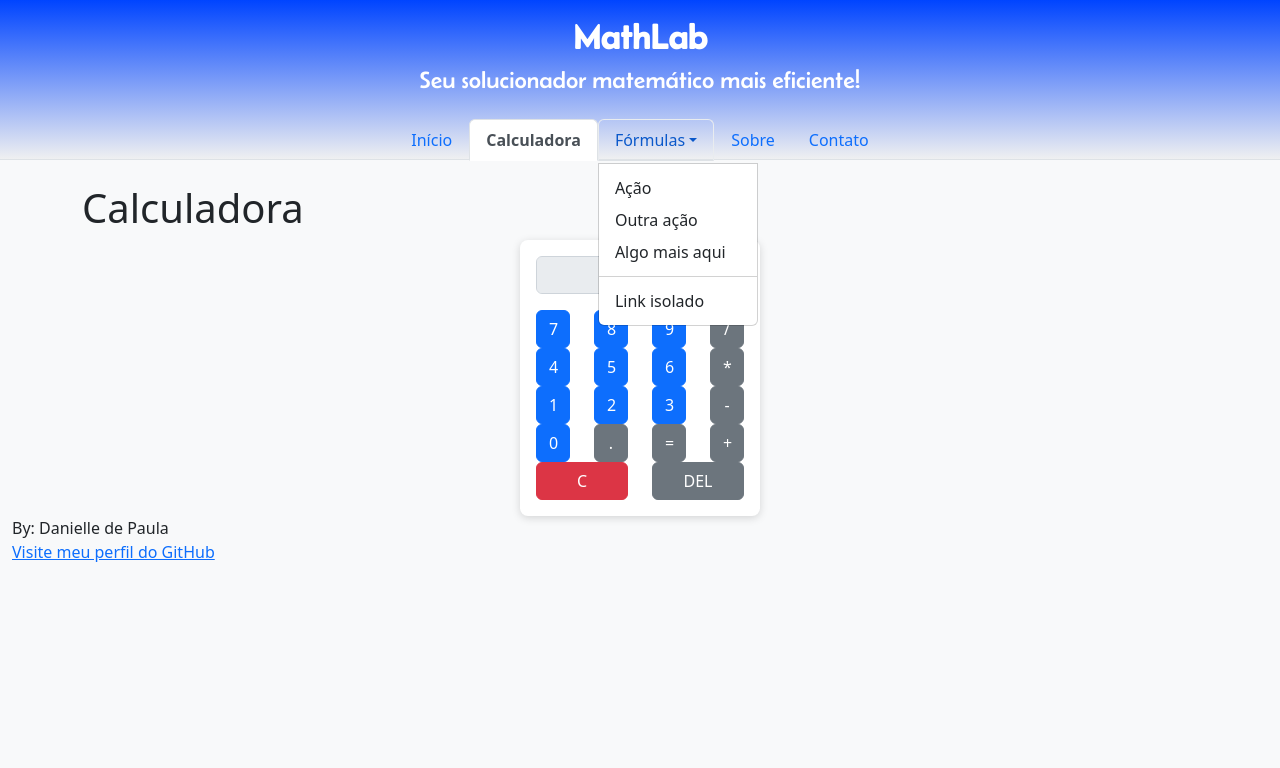
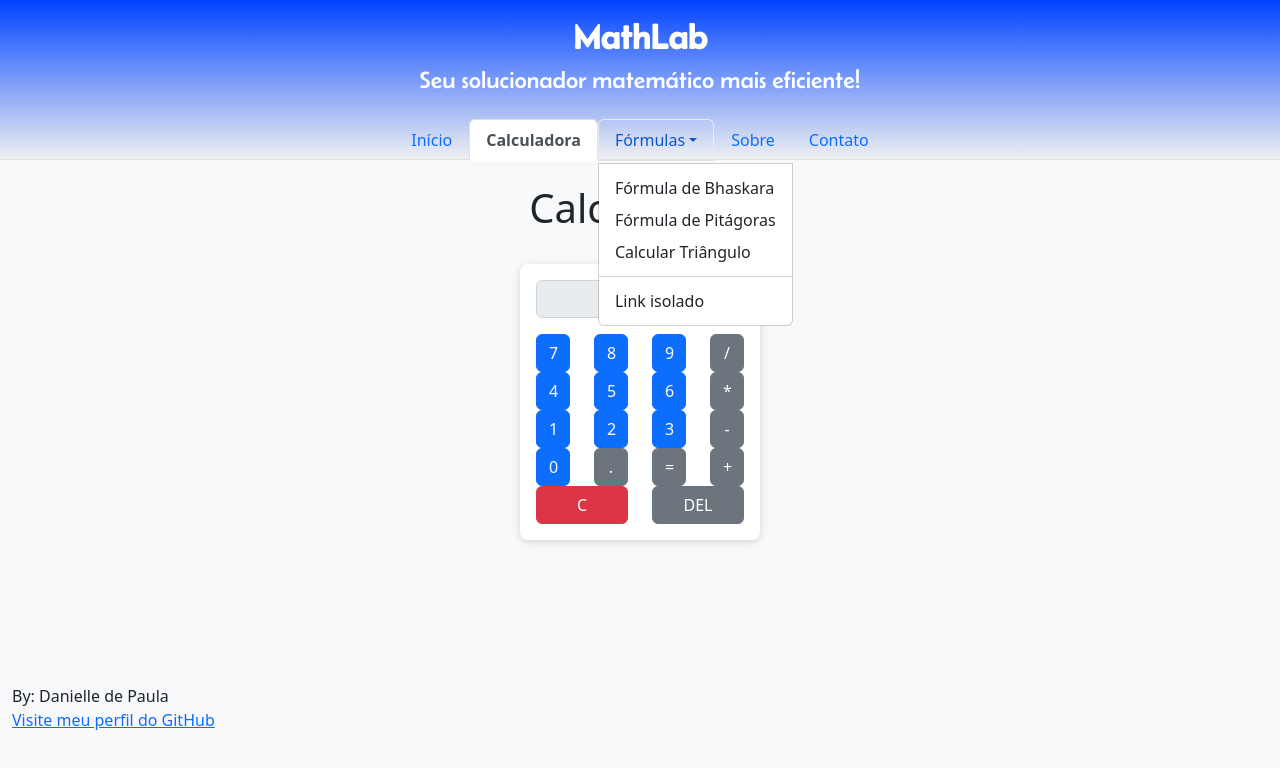
Before and after one commit to Daniiizita/mathlab, a website: page pages/calculadora.html in a window 1280 px wide. Both pictures are taken after a click on the button "Fórmulas". Drawn offline with nearby package versions, Linux system fonts and the light colour scheme.

Commit message:
paginas index e calculadora completas

```diff
--- a/pages/calculadora.html
+++ b/pages/calculadora.html
@@ -31,19 +31,19 @@
                 <li class="col-sm p-0 nav-item dropdown">
                   <a class="nav-link dropdown-toggle" data-bs-toggle="dropdown" href="#" role="button" aria-haspopup="true" aria-expanded="false">Fórmulas</a>
                   <div class="dropdown-menu">
-                    <a class="dropdown-item" href="#">Ação</a>
-                    <a class="dropdown-item" href="#">Outra ação</a>
-                    <a class="dropdown-item" href="#">Algo mais aqui</a>
+                    <a class="dropdown-item" href="./formulas/bhaskara.html">Fórmula de Bhaskara</a>
+                    <a class="dropdown-item" href="./formulas/pitagoras.html">Fórmula de Pitágoras</a>
+                    <a class="dropdown-item" href="./formulas/triangulo.html">Calcular Triângulo</a> <!-- aqui serão as formulas de seno cosseno e tangente com a imagem de uma tabela dentro-->
                     <div class="dropdown-divider"></div>
                     <a class="dropdown-item" href="#">Link isolado</a>
                   </div>
                 </li>
 
                 <li class="col-sm p-0">
-                  <a class="nav-link" href="pages/sobre.html">Sobre</a>
+                  <a class="nav-link" href="./sobre.html">Sobre</a>
                 </li>
                 <li class="col-sm p-0">
-                  <a class="nav-link" href="pages/contato.html">Contato</a>
+                  <a class="nav-link" href="./contato.html">Contato</a>
                 </li>
               </div>
             </ul>
@@ -51,7 +51,7 @@
     </header>
 
     <main class="container">
-      <h1>Calculadora</h1>
+      <h1 class="text-center">Calculadora</h1><br>
 
       <div class="calculator">
         <input type="text" class="form-control mb-3" id="display" readonly>
@@ -128,7 +128,12 @@
     </main>
 
     </body>
-
+<br>
+<br>
+<br>
+<br>
+<br>
+<br>
     <footer>
         <div id="info" class="container-fluid">
           <span>By: Danielle de Paula</span>
```
Also changed, not shown: index.html (+3 -3 lines).
